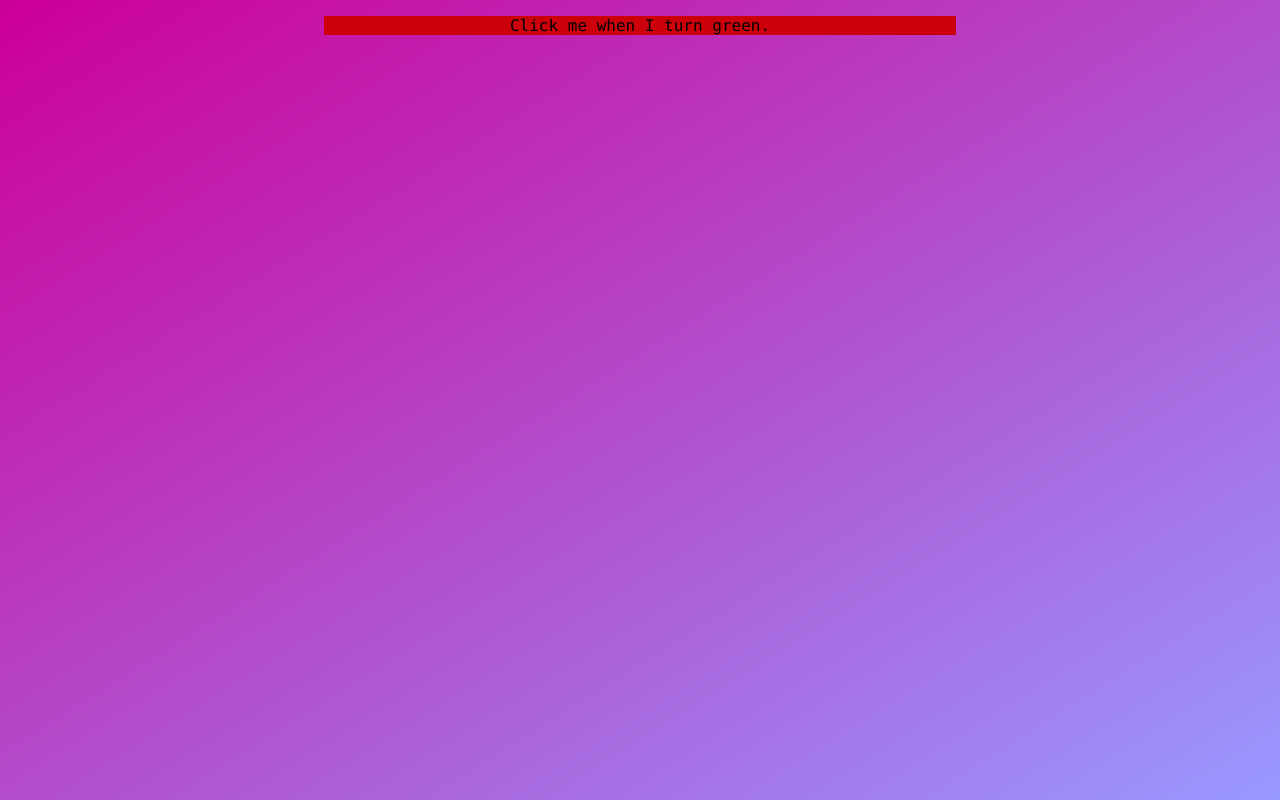
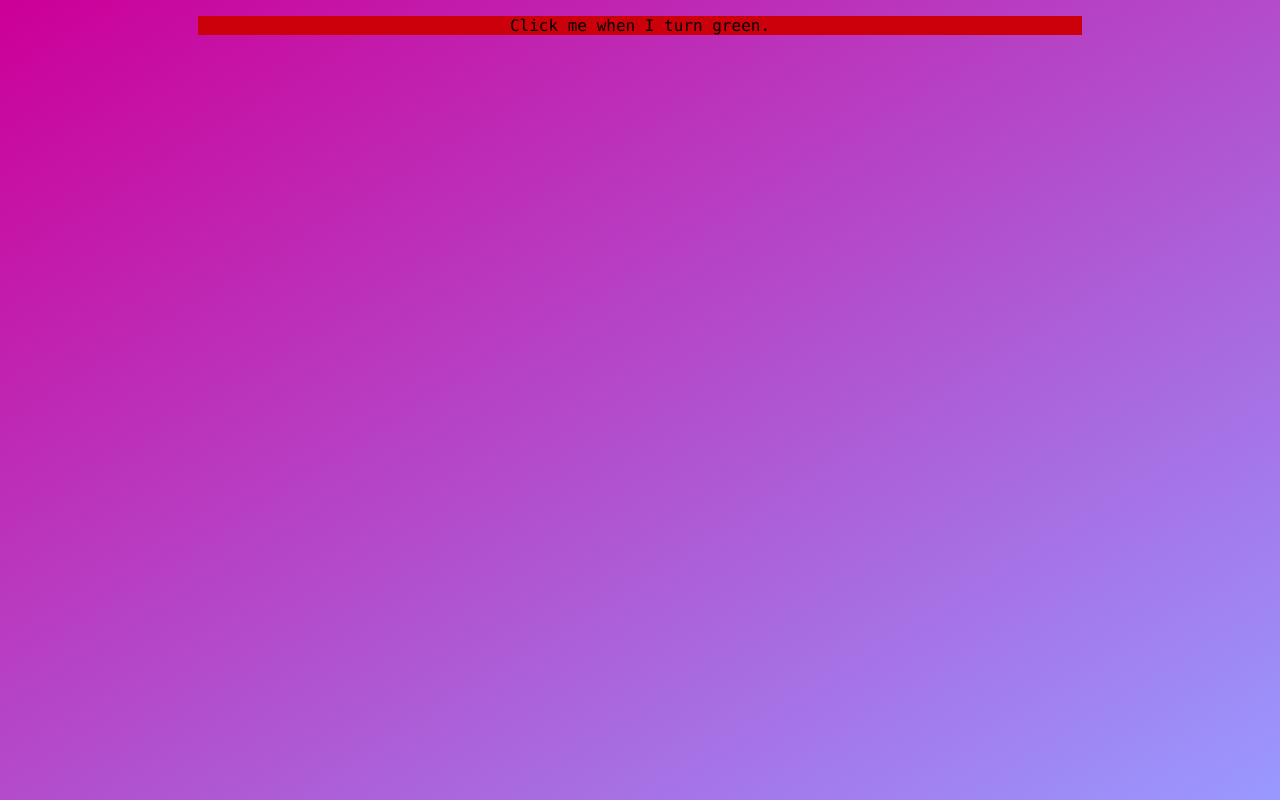
Before and after one commit to Minetest-j45/reaction_speed, a plain HTML site: page index.html in a window 1280 px wide. Both pictures are taken after a click on the element "Click me once to start.". Drawn offline with Linux system fonts and the light colour scheme.

Commit message:
up minimum time and rename btn
btn renamed incase it was causing trouble with main website's css

```diff
--- a/base.css
+++ b/base.css
@@ -6,8 +6,8 @@ body {
 	font-family: 'Lucida Console', "Courier New", monospace;
 }
 
-#btn {
-    height : 50%;
-    width : 50%;
+#speed {
+    height : 70%;
+    width : 70%;
     background-color : #cc000a;
 }
--- a/index.html
+++ b/index.html
@@ -8,7 +8,7 @@
 </head>
 <body>
     <center>
-	    <div id="btn" onclick="onClick()">
+	    <div id="speed" onclick="onClick()">
          <p id="txt">Click me once to start.</p>
 	    	<noscript><p>Please enable JavaScript to use this page.</p></noscript>
         </button>
--- a/main.js
+++ b/main.js
@@ -1,4 +1,4 @@
-var btn = document.getElementById('btn');
+var btn = document.getElementById('speed');
 var txt = document.getElementById('txt');
 
 var started = false;
@@ -28,7 +28,7 @@ function onClick() {
     else if (!started) {
         started = true;
         txt.innerHTML = 'Click me when I turn green.';
-        var waittime = Math.random() * (5 - 0);
+        var waittime = Math.random() * (5 - 0.1) + 0.1;
         setTimeout(btnGreen, waittime*1000);
     }
     else if (green) {
```
